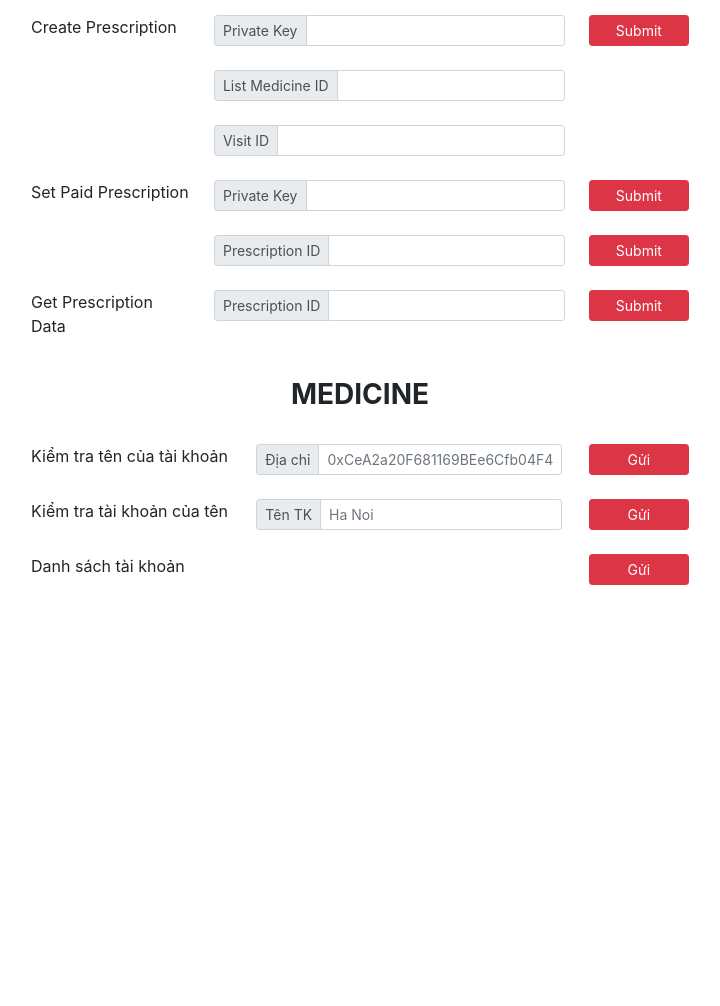
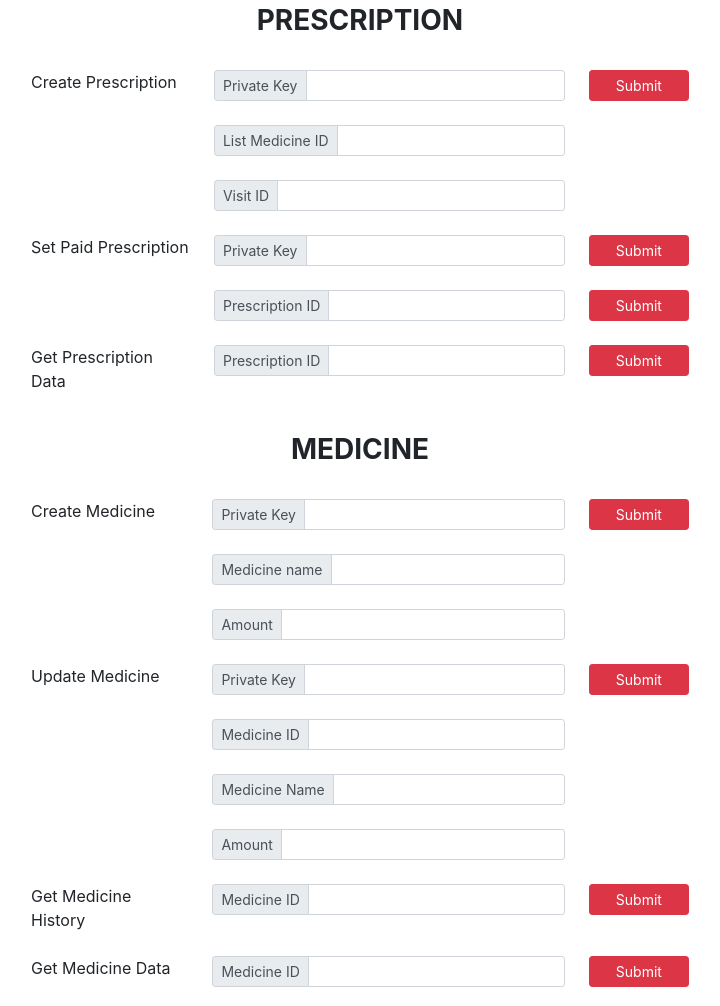
Before and after one commit to quocanh199/MedicalManagement, a website: page frontend/application.html in a window 1280 px wide. Shown: the part 1791-2797 px from the top of the page, without its empty margins (78-798 px from the left). Before the commit the page ends 2432 px from the top, so only its background shows below. Drawn offline with nearby package versions, Linux system fonts and the light colour scheme; no server answers.

Commit message:
Update front end and add get list all site

```diff
--- a/frontend/application.html
+++ b/frontend/application.html
@@ -111,6 +111,21 @@
                       </div>
                       <input id="siteId" type="number" class="form-control" aria-label="Small"
                             aria-describedby="inputGroup-sizing-sm">
+                    </div>
+                  </td>
+                  <td>
+                    <button onclick="listAddress()" type="submit" class="btn btn-danger btn-sm my-submit-btn">Submit</button>
+                  </td>
+                </tr>
+                <tr>
+                  <td>Get all Site</td>
+                  <td>
+                    <div class="input-group input-group-sm">
+                      <div class="input-group-prepend">
+                        <!-- <span class="input-group-text" id="inputGroup-sizing-sm">Site ID</span> -->
+                      </div>
+                      <!-- <input id="siteId" type="number" class="form-control" aria-label="Small"
+                            aria-describedby="inputGroup-sizing-sm"> -->
                     </div>
                   </td>
                   <td>
@@ -503,40 +518,133 @@
               </thead>
               <tbody>
                 <tr>
-                  <td>Kiểm tra tên của tài khoản</td>
+                  <td>Create Medicine</td>
                   <td>
                     <div class="input-group input-group-sm">
                       <div class="input-group-prepend">
-                        <span class="input-group-text" id="inputGroup-sizing-sm">Địa chỉ</span>
+                        <span class="input-group-text" id="inputGroup-sizing-sm">Private Key</span>
                       </div>
-                      <input id="addressName" type="text" class="form-control" aria-label="Small"
-                            aria-describedby="inputGroup-sizing-sm" placeholder="0xCeA2a20F681169BEe6Cfb04F446b61c5B45cf8E4">
+                      <input id="medicinePrivateKeyCreate" type="text" class="form-control" aria-label="Small"
+                            aria-describedby="inputGroup-sizing-sm">
                     </div>
                   </td>
                   <td>
-                    <button onclick="checkNameAddress()" type="submit" class="btn btn-danger btn-sm my-submit-btn">Gửi</button>
+                    <button onclick="checkNameAddress()" type="submit" class="btn btn-danger btn-sm my-submit-btn">Submit</button>
                   </td>
                 </tr>
                 <tr>
-                  <td>Kiểm tra tài khoản của tên</td>
+                  <td></td>
                   <td>
                     <div class="input-group input-group-sm">
                       <div class="input-group-prepend">
-                        <span class="input-group-text" id="inputGroup-sizing-sm">Tên TK</span>
+                        <span class="input-group-text" id="inputGroup-sizing-sm">Medicine name</span>
                       </div>
-                      <input id="nameAddress" type="text" class="form-control" aria-label="Small"
-                            aria-describedby="inputGroup-sizing-sm" placeholder="Ha Noi">
+                      <input id="medicineNameCreate" type="text" class="form-control" aria-label="Small"
+                            aria-describedby="inputGroup-sizing-sm">
                     </div>
                   </td>
                   <td>
-                    <button onclick="checkAddressName()" type="submit" class="btn btn-danger btn-sm my-submit-btn">Gửi</button>
                   </td>
                 </tr>
                 <tr>
-                  <td>Danh sách tài khoản</td>
                   <td></td>
                   <td>
-                    <button onclick="listAddress()" type="submit" class="btn btn-danger btn-sm my-submit-btn">Gửi</button>
+                    <div class="input-group input-group-sm">
+                      <div class="input-group-prepend">
+                        <span class="input-group-text" id="inputGroup-sizing-sm">Amount</span>
+                      </div>
+                      <input id="medicineAmountCreate" type="number" class="form-control" aria-label="Small"
+                            aria-describedby="inputGroup-sizing-sm">
+                    </div>
+                  </td>
+                  <td>
+                  </td>
+                </tr>
+                <tr>
+                  <td>Update Medicine</td>
+                  <td>
+                    <div class="input-group input-group-sm">
+                      <div class="input-group-prepend">
+                        <span class="input-group-text" id="inputGroup-sizing-sm">Private Key</span>
+                      </div>
+                      <input id="medicinePrivateKeyUpdate" type="text" class="form-control" aria-label="Small"
+                            aria-describedby="inputGroup-sizing-sm">
+                    </div>
+                  </td>
+                  <td>
+                    <button onclick="checkAddressName()" type="submit" class="btn btn-danger btn-sm my-submit-btn">Submit</button>
+                  </td>
+                </tr>
+                <tr>
+                  <td></td>
+                  <td>
+                    <div class="input-group input-group-sm">
+                      <div class="input-group-prepend">
+                        <span class="input-group-text" id="inputGroup-sizing-sm">Medicine ID</span>
+                      </div>
+                      <input id="medicineIdUpdate" type="number" class="form-control" aria-label="Small"
+                            aria-describedby="inputGroup-sizing-sm">
+                    </div>
+                  </td>
+                  <td>
+                  </td>
+                </tr>
+                <tr>
+                  <td></td>
+                  <td>
+                    <div class="input-group input-group-sm">
+                      <div class="input-group-prepend">
+                        <span class="input-group-text" id="inputGroup-sizing-sm">Medicine Name</span>
+                      </div>
+                      <input id="medicineNameUpdate" type="text" class="form-control" aria-label="Small"
+                            aria-describedby="inputGroup-sizing-sm">
+                    </div>
+                  </td>
+                  <td>
+                  </td>
+                </tr>
+                <tr>
+                  <td></td>
+                  <td>
+                    <div class="input-group input-group-sm">
+                      <div class="input-group-prepend">
+                        <span class="input-group-text" id="inputGroup-sizing-sm">Amount</span>
+                      </div>
+                      <input id="medicineAmountUpdate" type="number" class="form-control" aria-label="Small"
+                            aria-describedby="inputGroup-sizing-sm">
+                    </div>
+                  </td>
+                  <td>
+                  </td>
+                </tr>
+                <tr>
+                  <td>Get Medicine History</td>
+                  <td>
+                    <div class="input-group input-group-sm">
+                      <div class="input-group-prepend">
+                        <span class="input-group-text" id="inputGroup-sizing-sm">Medicine ID</span>
+                      </div>
+                      <input id="medicineIDGetHistory" type="number" class="form-control" aria-label="Small"
+                            aria-describedby="inputGroup-sizing-sm">
+                    </div>
+                  </td>
+                  <td>
+                    <button onclick="listAddress()" type="submit" class="btn btn-danger btn-sm my-submit-btn">Submit</button>
+                  </td>
+                </tr>
+                <tr>
+                  <td>Get Medicine Data</td>
+                  <td>
+                    <div class="input-group input-group-sm">
+                      <div class="input-group-prepend">
+                        <span class="input-group-text" id="inputGroup-sizing-sm">Medicine ID</span>
+                      </div>
+                      <input id="medicineIDGet" type="number" class="form-control" aria-label="Small"
+                            aria-describedby="inputGroup-sizing-sm">
+                    </div>
+                  </td>
+                  <td>
+                    <button onclick="listAddress()" type="submit" class="btn btn-danger btn-sm my-submit-btn">Submit</button>
                   </td>
                 </tr>
               </tbody>
```
Also changed, not shown: backend/controller/site.js (+11 -1 lines), backend/routes/site.js (+24 -1 lines), 1 other file.
